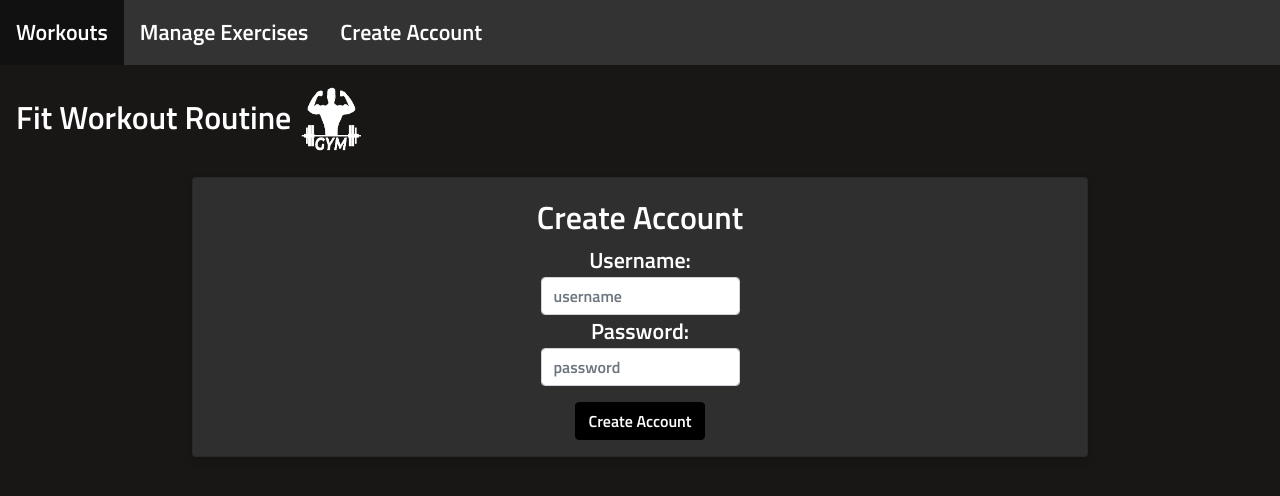
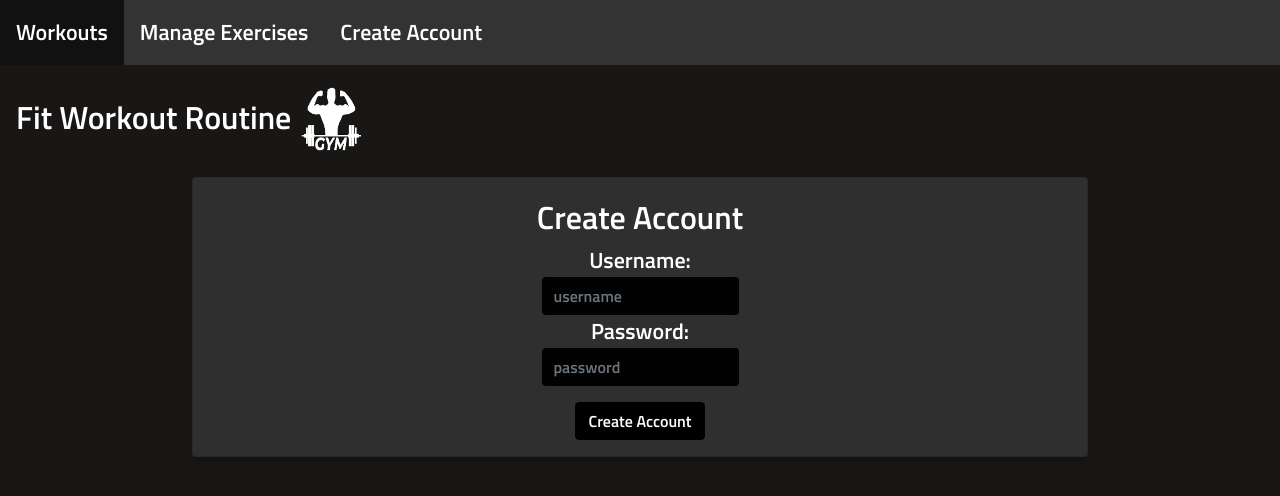
Before and after one commit to zhusain1/fitworkoutroutine_v1, a React (Create React App) app: page /createAccount in a window 1280 px wide. Shown: the top 496 px of the page. Built offline with nearby package versions, Linux system fonts and the light colour scheme.

Commit message:
input changes

```diff
--- a/src/App.css
+++ b/src/App.css
@@ -9,6 +9,13 @@ body{
 
 .Errorpage .card{
   padding: 15px;
+}
+
+input[type=text], input[type=password], select {
+  color: white !important;
+  background-color: #020202 !important;
+  border: #020202;
+  outline: none;
 }
 
 .alert-danger {
@@ -23,7 +30,7 @@ body{
 }
 
 .popover-header{
-  color: black;
+  color: white;
 }
 
 h1,h2,h3,h4{
--- a/src/CreateAccount.js
+++ b/src/CreateAccount.js
@@ -82,14 +82,12 @@ class CreateAccount extends React.Component {
 
               <form onSubmit={this.handleSubmit} id="adminLogin" >
               <div className="form-group">
-                <div>
                     Username:
                     <input type="text" className="form-control" placeholder="username"
                     onChange={this.handleUsername} value={this.state.username}/>
                      Password:
                     <input type="password" className="form-control" placeholder="password"
                     onChange={this.handlePassword} value={this.state.password}/>
-                </div>
               </div>
                 <p>
                   <button type="submit" className="btn btn-primary"  form="adminLogin">
```
